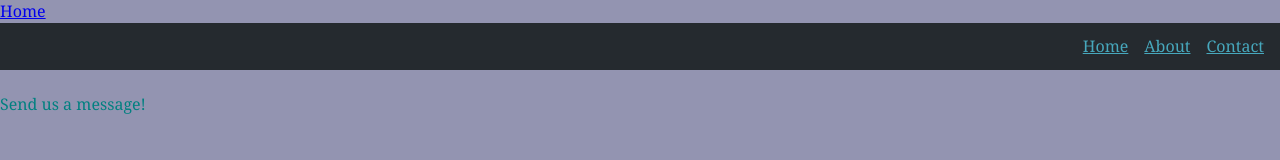
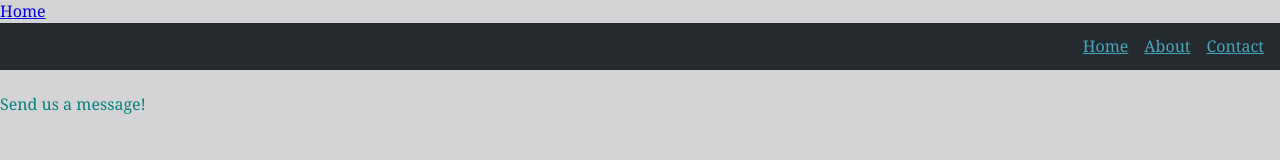
Before and after one commit to juliomixco/juliomixco-blog, a Gatsby site: page /contact in a window 1280 px wide. Built offline with nearby package versions, Linux system fonts and the light colour scheme; Gatsby itself is replaced by a stand-in of ours; some packages are replaced by stand-ins of ours.

Commit message:
change background

```diff
--- a/src/styles/global.scss
+++ b/src/styles/global.scss
@@ -17,7 +17,7 @@ $color3: rgba(65, 60, 88, 1);
 $color4: rgba(255, 238, 207, 1);
 $color5: rgba(201, 166, 144, 1);
 $colorHeader: #252a2f;
-$backgroundColor: #9394b1;
+$backgroundColor: #d4d4d6;
 // /* HEX */
 // $color1: #084b83ff;
 // $color2: #47a8bdff;
@@ -125,6 +125,7 @@ h3 {
   border: 1px solid #b7b1b1;
   margin: 0 auto;
   max-width: 100%;
+  box-shadow: rgba(0, 0, 0, 0.55) 0 8px 16px;
   @media (min-width: 600px) {
     max-width: 900px;
   }
```
